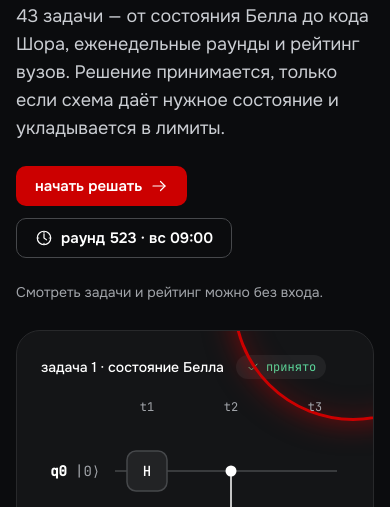
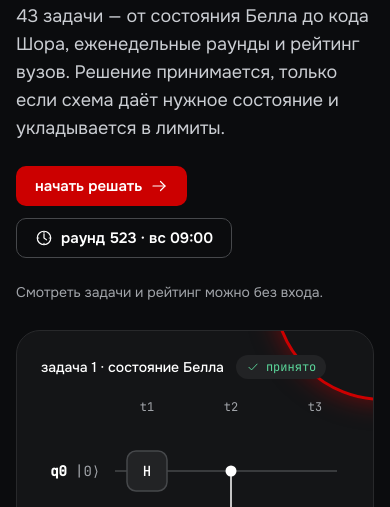
Before and after one commit to alpha7en/QuantumArena_prototype, a website with bundled scripts: page index.html in a window 390 px wide. Shown: the part 337-844 px from the top of the page. Built offline with nearby package versions, Linux system fonts and the light colour scheme.

Commit message:
fix(ui): красная дуга на главной убрана в угол карточки и не перекрывает текст
Co-Authored-By: Claude Sonnet 5.5 <noreply@anthropic.com>

```diff
--- a/assets/css/pages.css
+++ b/assets/css/pages.css
@@ -3,7 +3,8 @@
 .hero-text { display: flex; flex-direction: column; gap: 24px; align-items: flex-start; }
 .hero-demo { position: relative; overflow: hidden; display: flex; flex-direction: column; gap: 16px; padding: 28px; }
 .hero-demo .board { margin: 0 -12px; }
-.hero-arc { position: absolute; width: 360px; height: 360px; border-radius: 50%; right: -120px; top: -200px; border: 3px solid var(--accent); box-shadow: 0 0 30px rgba(204, 0, 0, .55), inset 0 0 30px rgba(204, 0, 0, .25); pointer-events: none; }
+.hero-arc { position: absolute; width: 320px; height: 320px; border-radius: 50%; right: -175px; top: -215px; border: 3px solid var(--accent); box-shadow: 0 0 26px rgba(204, 0, 0, .5); pointer-events: none; z-index: 0; }
+.hero-demo > :not(.hero-arc) { position: relative; z-index: 1; }
 .state-strip { display: flex; gap: 14px; align-items: center; background: var(--bg-inset); border-radius: 12px; padding: 14px 16px; font: 400 17px/24px var(--font-mono); }
 .state-strip .k { font: 400 12px/16px var(--font-mono); color: var(--text-muted); }
 .steps3 { display: grid; grid-template-columns: repeat(3, 1fr); gap: 16px; }
@@ -138,7 +139,7 @@ a.prow:hover { background: var(--bg-hover); }
 @media (max-width: 1000px) { .learn3 { grid-template-columns: 1fr; } }
 
 @media (max-width: 640px) {
-  .hero-arc { width: 240px; height: 240px; right: -100px; top: -150px; }
+  .hero-arc { width: 220px; height: 220px; right: -120px; top: -150px; }
   .page { gap: 24px; padding-bottom: 64px; }
   .hero { gap: 28px; } .cd-n b { font-size: 34px; line-height: 38px; }
   .rbar-in { padding: 14px var(--page-pad); } .big-clock { font-size: 28px; }
```
